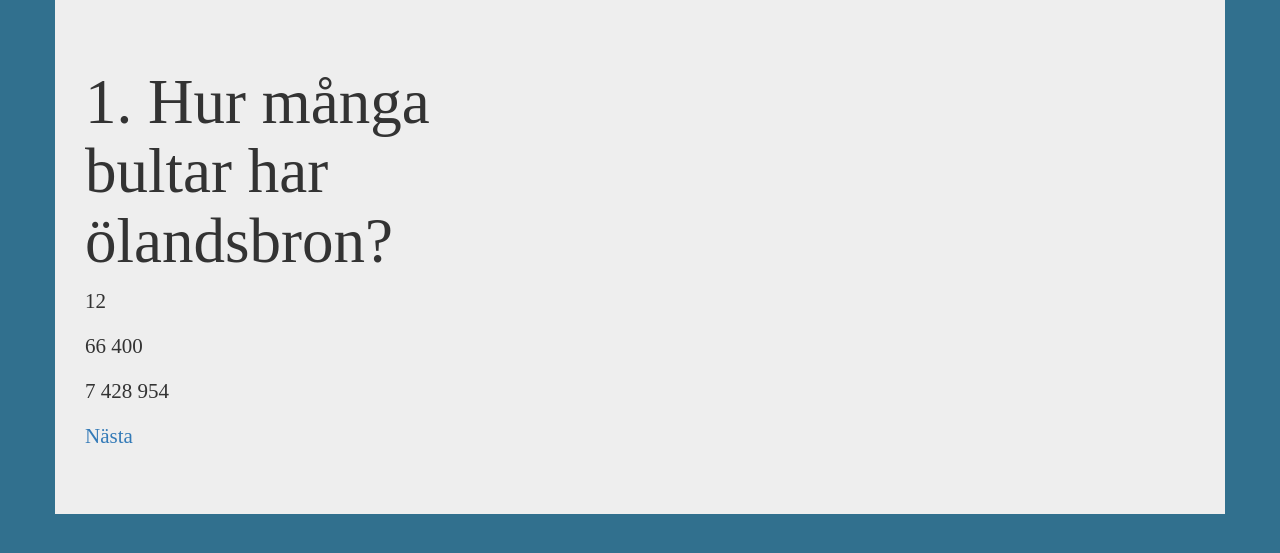
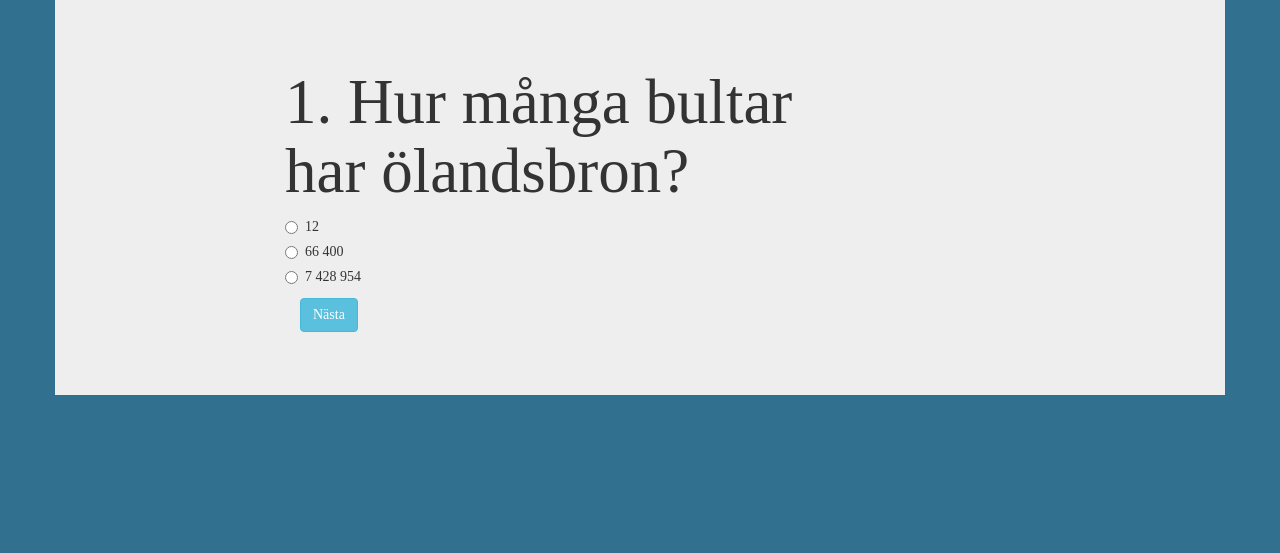
Before and after one commit to gordito/quizprojects, a Django app: page /quiz/1/question/1/ in a window 1280 px wide. Shown: the top 553 px of the page. Run offline with Django 3.2, Linux system fonts and the light colour scheme; some libraries are stand-ins or nearby versions.

Commit message:
Fixed design on question and quiz, and a bug for not showing completed

```diff
--- a/quiz/templates/question.html
+++ b/quiz/templates/question.html
@@ -20,22 +20,45 @@
 
 
 				<div class="row">
+					<div class="col-md-12">
+						<div class="col-md-2">
+						</div>
 
-					<div class="col-md-4">
+					<div class="col-md-6">
 
 						<h1>{{ question_number }}. {{ question}}</h1>
-						<p>{{ answer1 }}</p>
-						<p>{{ answer2 }}</p>
-						<p>{{ answer3 }}</p>
+						<div class="radio">
+
+							<label><input type="radio" name="optradio"> {{ answer1 }} </label>
+
+						</div>
+
+						<div class="radio">
+
+							<label><input type="radio" name="optradio"> {{ answer2 }} </label>
+
+						</div>
+						<div class="radio">
+
+							<label><input type="radio" name="optradio"> {{ answer3 }} </label>
+
+						</div>
+
+						<div class="col-md-2">
+						</div>
+
+						<div class="col-md-12">
+							<p>
+								<a href="{% url 'completed_page' quiz_number %}" class="btn btn-info" role="button">
+									Nästa
+								</a>
+							</p>
+						</div>
 
 					</div>
-					<div class="col-md-12">
-						<p>
-							<a href="{% url 'completed_page' quiz_number %}">
-								Nästa
-							</a>
-						</p>
 					</div>
+
+
 				</div>
 
 			</div>
--- a/quiz/views.py
+++ b/quiz/views.py
@@ -31,7 +31,12 @@ def question(request, quiz_number, question_number):
 	return render(request, "question.html", context)
 
 def completed(request, quiz_number):
-	return render(request, "completed.html")
+	context = {
+	    	"correct": 12,
+	    	"total": 20,
+			"quiz_number": quiz_number,
+	}
+	return render(request, "completed.html", context)
 
 # Substitut för databas
 
```
Also changed, not shown: quiz/templates/quiz.html (line endings or trailing spaces).
